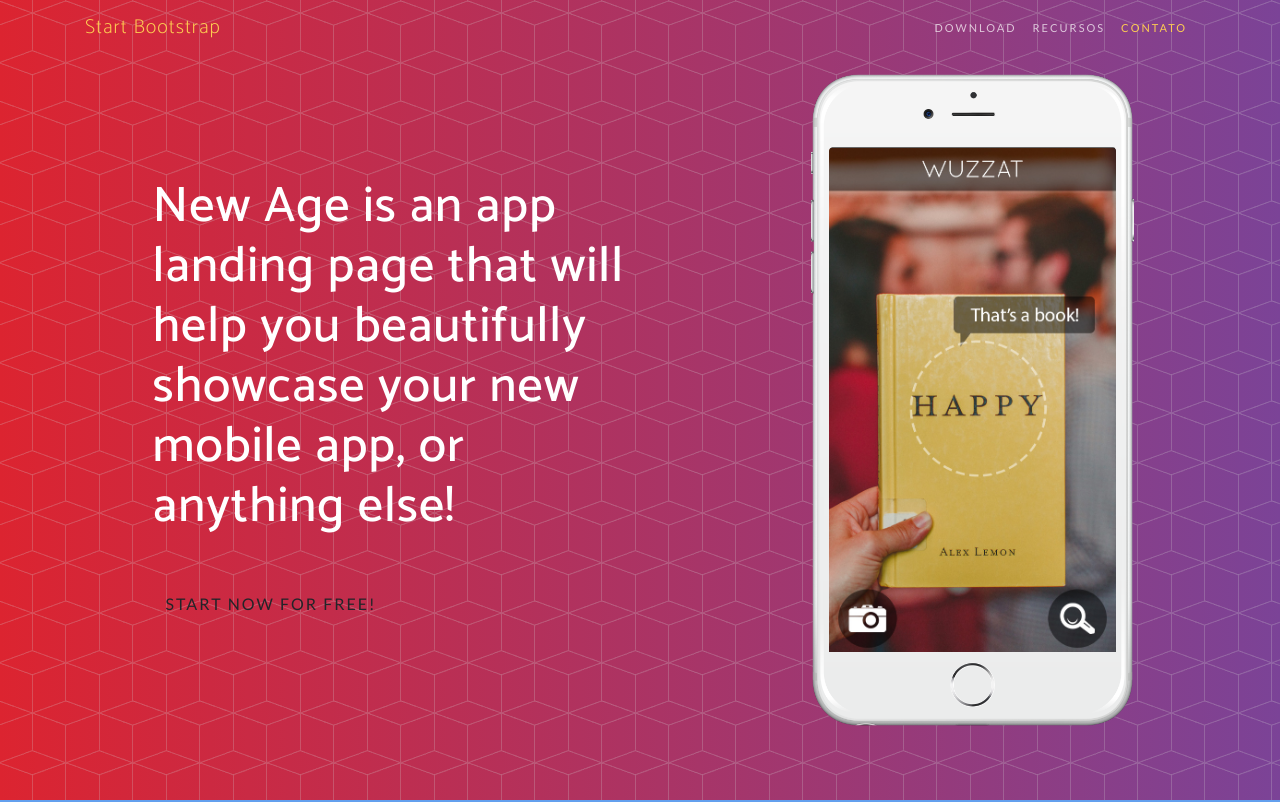
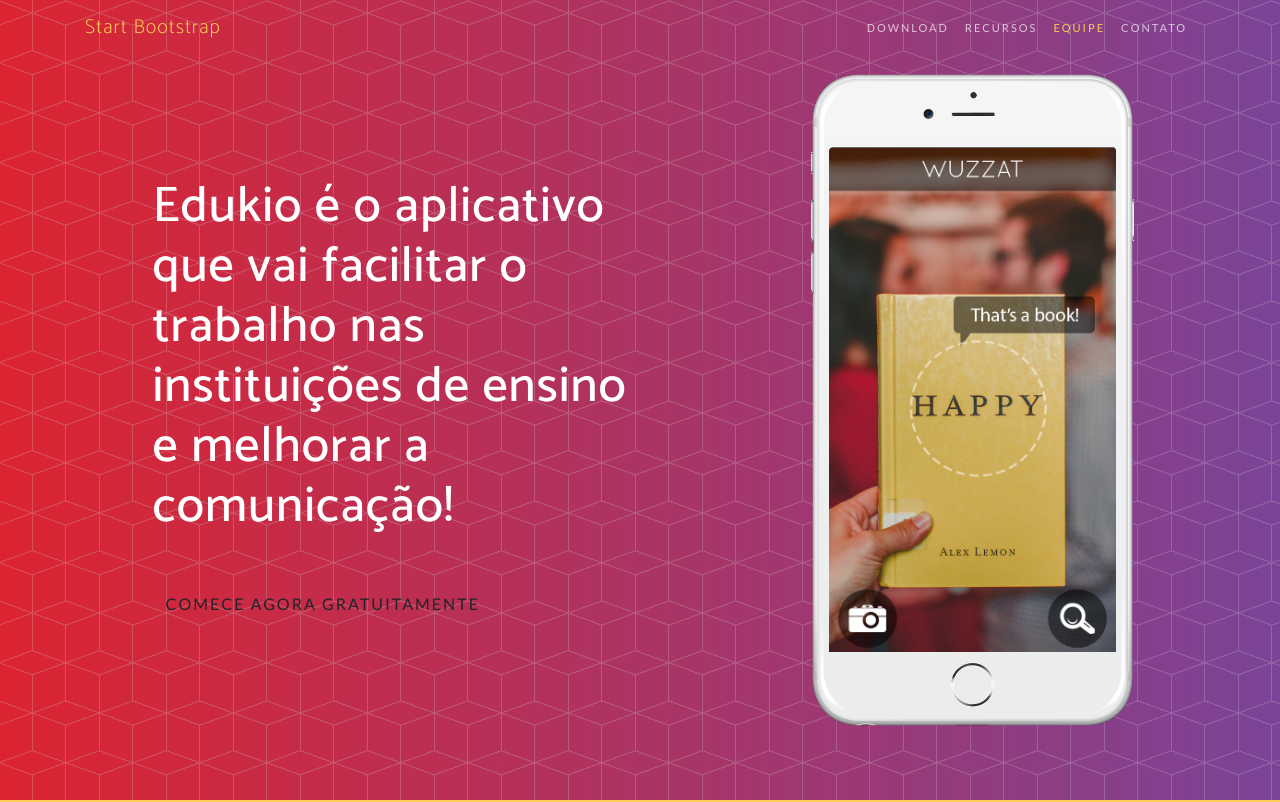
Before and after one commit to upplyuso45/edukio-site, a website with bundled scripts: page index.html in a window 1280 px wide. Shown: the top 802 px of the page. Built offline with nearby package versions, Linux system fonts and the light colour scheme; a web font is replaced by a local one.

Commit message:
alteração de textos

```diff
--- a/index.html
+++ b/index.html
@@ -24,7 +24,7 @@
   <link rel="stylesheet" href="device-mockups/device-mockups.min.css">
 
   <!-- Custom styles for this template -->
-  <link href="css/new-age.min.css" rel="stylesheet">
+  <link href="css/new-age.css" rel="stylesheet">
 
 </head>
 
@@ -41,13 +41,16 @@
       <div class="collapse navbar-collapse" id="navbarResponsive">
         <ul class="navbar-nav ml-auto">
           <li class="nav-item">
-            <a class="nav-link js-scroll-trigger" href="#download">Download</a>
+            <a class="nav-link js-scroll-trigger" href="#download"> DOWNLOAD </a>
           </li>
           <li class="nav-item">
             <a class="nav-link js-scroll-trigger" href="#features">Recursos</a>
           </li>
           <li class="nav-item">
-            <a class="nav-link js-scroll-trigger" href="#contact">Contato</a>
+            <a class="nav-link js-scroll-trigger" href="#contact">EQUIPE</a>
+		  </li>
+		  <li class="nav-item">
+            <a class="nav-link js-scroll-trigger" href="#download"> contato</a>
           </li>
         </ul>
       </div>
@@ -59,8 +62,9 @@
       <div class="row h-100">
         <div class="col-lg-7 my-auto">
           <div class="header-content mx-auto">
-            <h1 class="mb-5">New Age is an app landing page that will help you beautifully showcase your new mobile app, or anything else!</h1>
-            <a href="#download" class="btn btn-outline btn-xl js-scroll-trigger">Start Now for Free!</a>
+            <h1 class="mb-5">Edukio é o aplicativo que vai facilitar o trabalho nas instituições de ensino e melhorar a comunicação!
+		</h1>
+            <a href="#download" class="btn btn-outline btn-xl js-scroll-trigger">COMECE AGORA GRATUITAMENTE</a>
           </div>
         </div>
         <div class="col-lg-5 my-auto">
```
